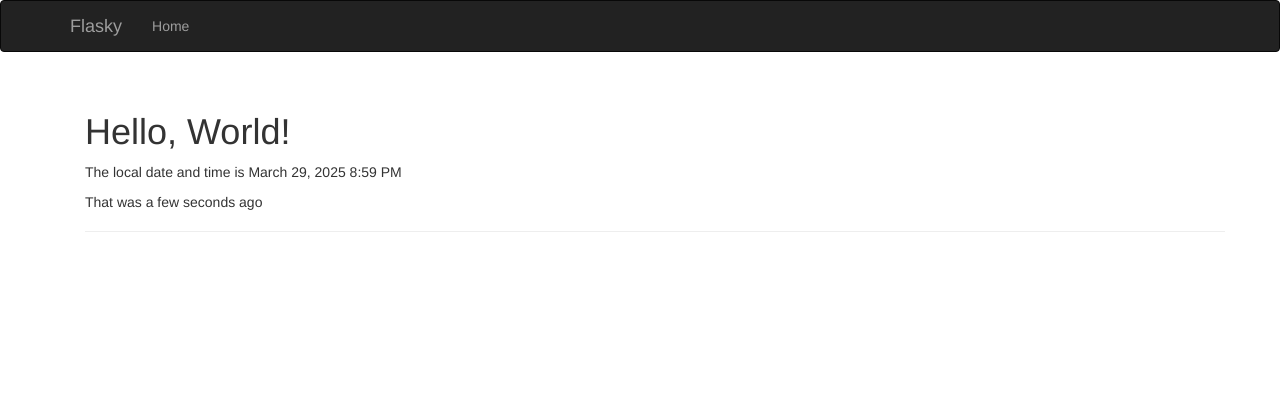
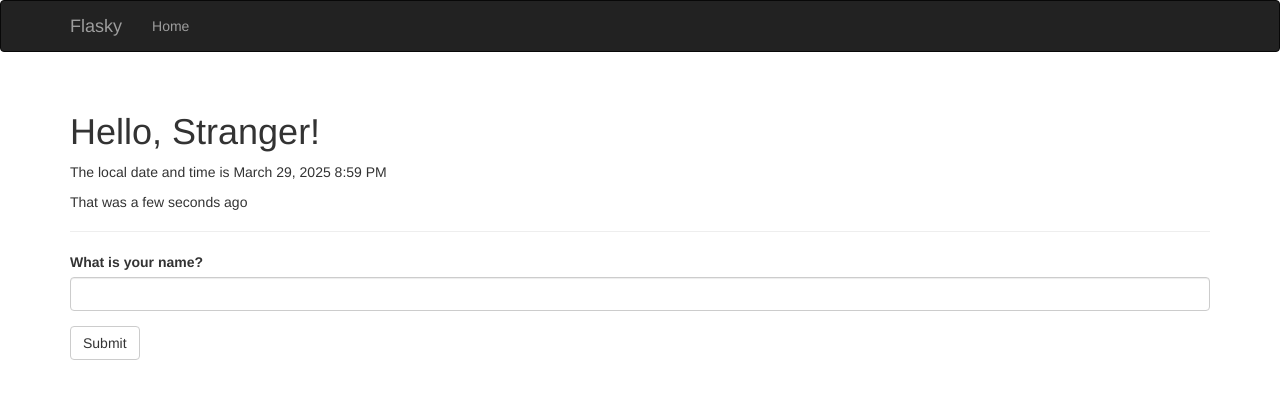
Before and after one commit to mahmoudnasser1561/FlaskForge, a Flask app: page / in a window 1280 px wide. Shown: the top 399 px of the page. Run offline with Flask 3, Linux system fonts and the light colour scheme; some libraries are stand-ins or nearby versions.

Commit message:
added form support

```diff
--- a/app.py
+++ b/app.py
@@ -2,14 +2,28 @@ from flask import Flask, request, render_template
 from flask_bootstrap import Bootstrap
 from flask_moment import Moment
 from datetime import datetime
+from flask_wtf import FlaskForm
+from wtforms import StringField, SubmitField
+from wtforms.validators import DataRequired
 
 app = Flask(__name__, static_folder='static')
+app.config['SECRET_KEY'] = 'hard to guess'
+
 bootstrap = Bootstrap(app)
 moment = Moment(app)
 
-@app.route('/')
+class NameForm(FlaskForm):
+    name = StringField('What is your name?', validators=[DataRequired()])
+    submit = SubmitField('Submit')
+
+@app.route('/', methods=['GET', 'POST'])
 def index():
-    return render_template('index.html', current_time=datetime.utcnow())
+    name = None
+    form = NameForm()
+    if form.validate_on_submit():
+        name = form.name.data
+        form.name.data = ''
+    return render_template('index.html', current_time=datetime.utcnow(), form=form, name=name)
 
 @app.route('/user/<name>')
 def user(name):
@@ -22,3 +36,7 @@ def page_not_found(e):
 @app.errorhandler(500)
 def internal_error(e):
     return render_template('500.html'), 500
+
+@app.errorhandler(405)
+def method_not_allowed(e):
+    return render_template('500.html'), 500
--- a/templates/index.html
+++ b/templates/index.html
@@ -1,11 +1,11 @@
 {% extends 'base.html' %}
+{% import 'bootstrap/wtf.html' as wtf %}
 
 {% block page_content %}
-<div class="container">
     <div class="page-header">
-        <h1>Hello, World!</h1>
+        <h1>Hello, {% if name %}{{ name }}{% else %}Stranger{% endif %}!</h1>
         <p>The local date and time is {{ moment(current_time).format('LLL') }}</p>
         <p>That was {{ moment(current_time).fromNow(refresh=True) }}</p>
     </div>
-</div>
+{{ wtf.quick_form(form) }}
 {% endblock %}
```
